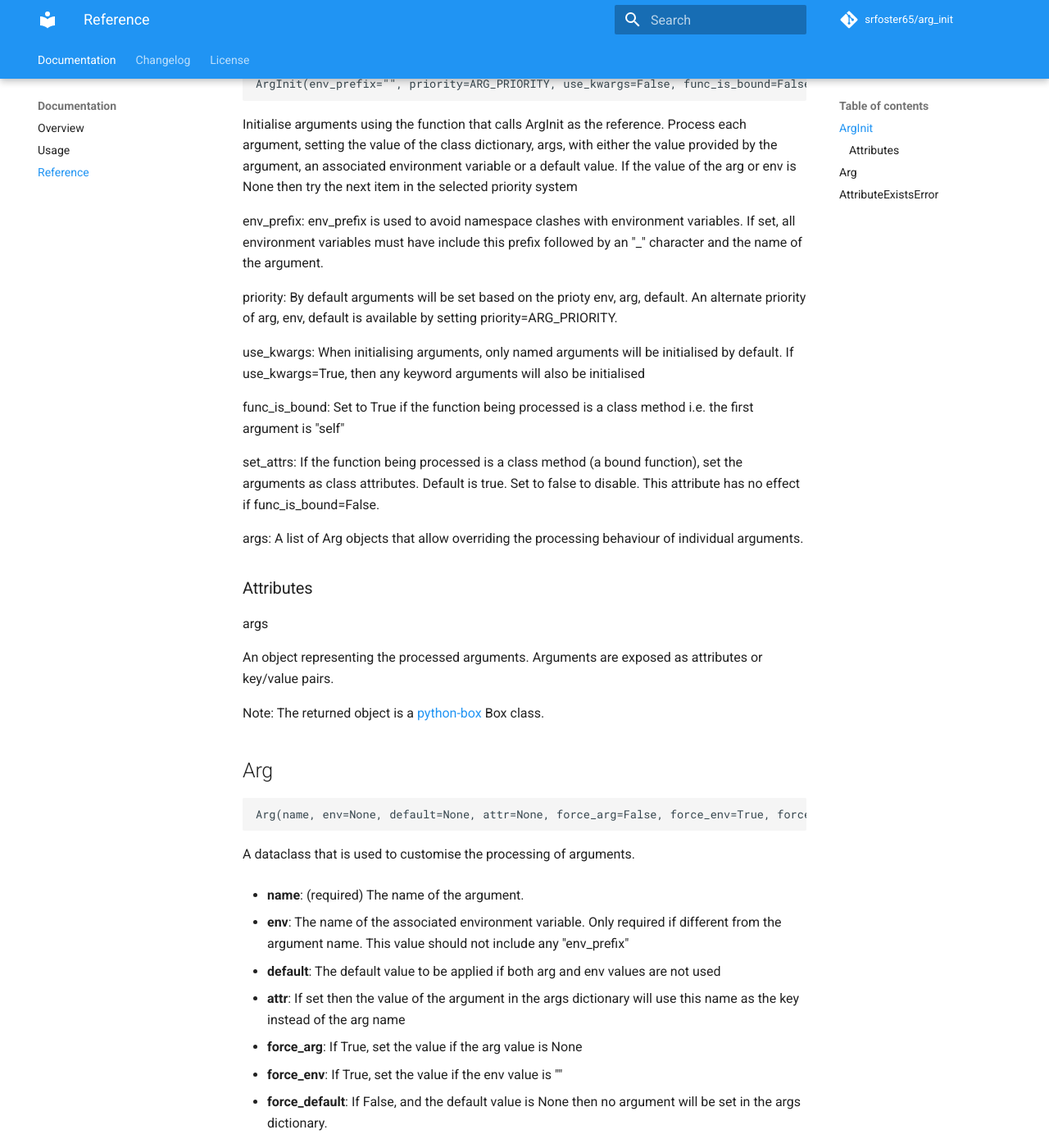
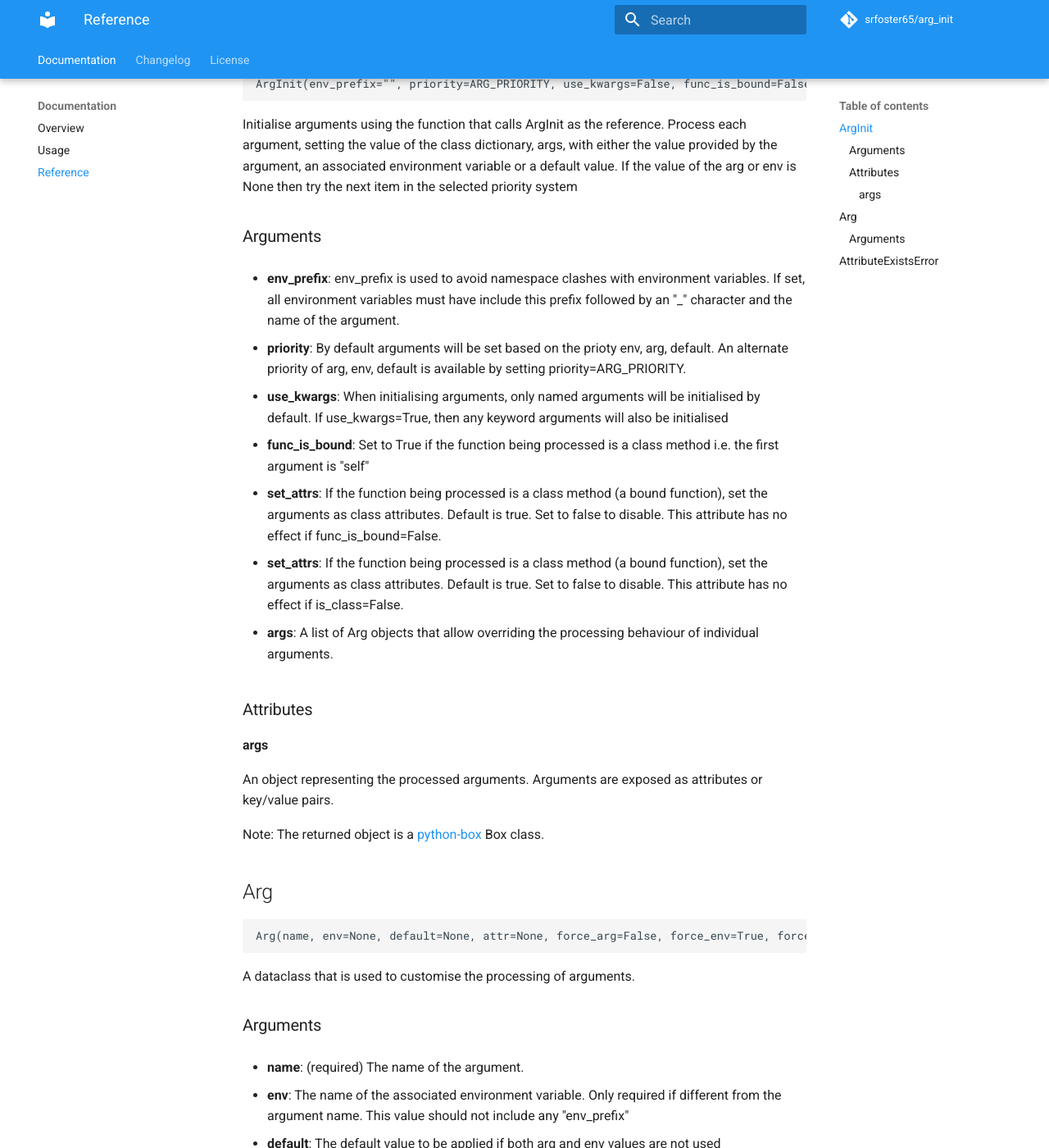
Before and after one commit to srfoster65/arg_init, an MkDocs documentation site: the page built from docs/reference.md, in a window 1280 px wide and 1400 px high, scrolled down 196 px. Shown: the whole window at 82% size. Built offline with MkDocs 1.6.1 and Material for MkDocs 9.7.7, drawn with Linux system fonts in a browser that asks for light colours; comment, search, counter and statistics services are not loaded; some of the changed text lies outside the part shown.

Commit message:
docs: minor updates (#21)
* docs: swap badge order

* Update boilerplate text to reference conventional commits
Separate out release history from boilerplate

* ci: tweak changelog boilerplate wording

* docs: improve wording of how arg value is set

* docs: Update referance for consistant style for method arguments

````diff
--- a/docs/reference.md
+++ b/docs/reference.md
@@ -8,21 +8,25 @@ ArgInit(env_prefix="", priority=ARG_PRIORITY, use_kwargs=False, func_is_bound=Fa
 
 Initialise arguments using the function that calls ArgInit as the reference. Process each argument, setting the value of the class dictionary, args, with either the value provided by the argument, an associated environment variable or a default value. If the value of the arg or env is None then try the next item in the selected priority system
 
-env_prefix: env_prefix is used to avoid namespace clashes with environment variables. If set, all environment variables must have include this prefix followed by an "_" character and the name of the argument.
+### Arguments
 
-priority: By default arguments will be set based on the prioty env, arg, default. An alternate priority of arg, env, default is available by setting priority=ARG_PRIORITY.
++ **env_prefix**: env_prefix is used to avoid namespace clashes with environment variables. If set, all environment variables must have include this prefix followed by an "_" character and the name of the argument.
 
-use_kwargs: When initialising arguments, only named arguments will be initialised by default. If use_kwargs=True, then any keyword arguments will also be initialised
++ **priority**: By default arguments will be set based on the prioty env, arg, default. An alternate priority of arg, env, default is available by setting priority=ARG_PRIORITY.
 
-func_is_bound: Set to True if the function being processed is a class method i.e. the first argument is "self"
++ **use_kwargs**: When initialising arguments, only named arguments will be initialised by default. If use_kwargs=True, then any keyword arguments will also be initialised
 
-set_attrs: If the function being processed is a class method (a bound function), set the arguments as class attributes. Default is true. Set to false to disable. This attribute has no effect if func_is_bound=False.
++ **func_is_bound**: Set to True if the function being processed is a class method i.e. the first argument is "self"
 
-args: A list of Arg objects that allow overriding the processing behaviour of individual arguments.
++ **set_attrs**: If the function being processed is a class method (a bound function), set the arguments as class attributes. Default is true. Set to false to disable. This attribute has no effect if func_is_bound=False.
+
++ **set_attrs**: If the function being processed is a class method (a bound function), set the arguments as class attributes. Default is true. Set to false to disable. This attribute has no effect if is_class=False.
+
++ **args**: A list of Arg objects that allow overriding the processing behaviour of individual arguments.
 
 ### Attributes
 
-args
+#### args
 
 An object representing the processed arguments. Arguments are exposed as attributes or key/value pairs.
 
@@ -35,6 +39,8 @@ Arg(name, env=None, default=None, attr=None, force_arg=False, force_env=True, fo
 ```
 
 A dataclass that is used to customise the processing of arguments.
+
+### Arguments
 
 + **name**: (required) The name of the argument.
 
@@ -52,7 +58,7 @@ A dataclass that is used to customise the processing of arguments.
 
 ## AttributeExistsError
 
-Raised if attempting to set an attribute of an object, and an attribute with the same name already exists.
+Raised if attempting to set an attribute of an object and an attribute with the same name already exists.
 
 ```python
 AttributeExistsError(Exception)
````
